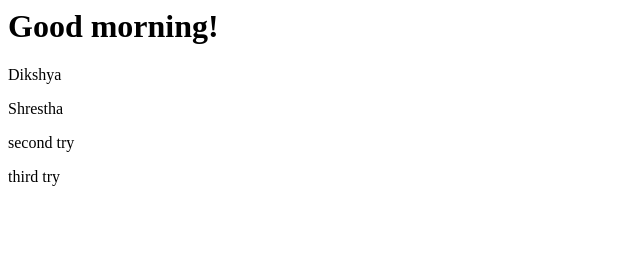
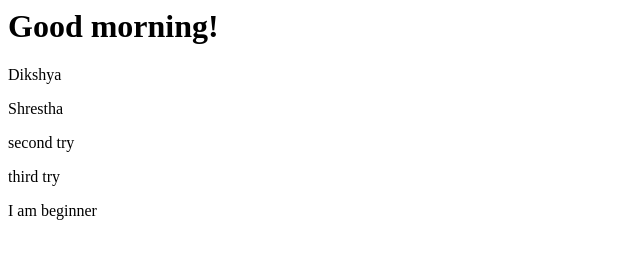
Before and after one commit to Dixea/Git-learning, a plain HTML site: page index.html in a window 1280 px wide. Shown: the whole page, without its empty margins (0-640 px from the left). Drawn offline with Linux system fonts and the light colour scheme.

Commit message:
beginner

```diff
--- a/index.html
+++ b/index.html
@@ -8,6 +8,7 @@
         <p>Shrestha</p>
         <p>second try</p>
         <p>third try</p>
+        <p>I am beginner</p>
 
     </body>
 </html>
```
